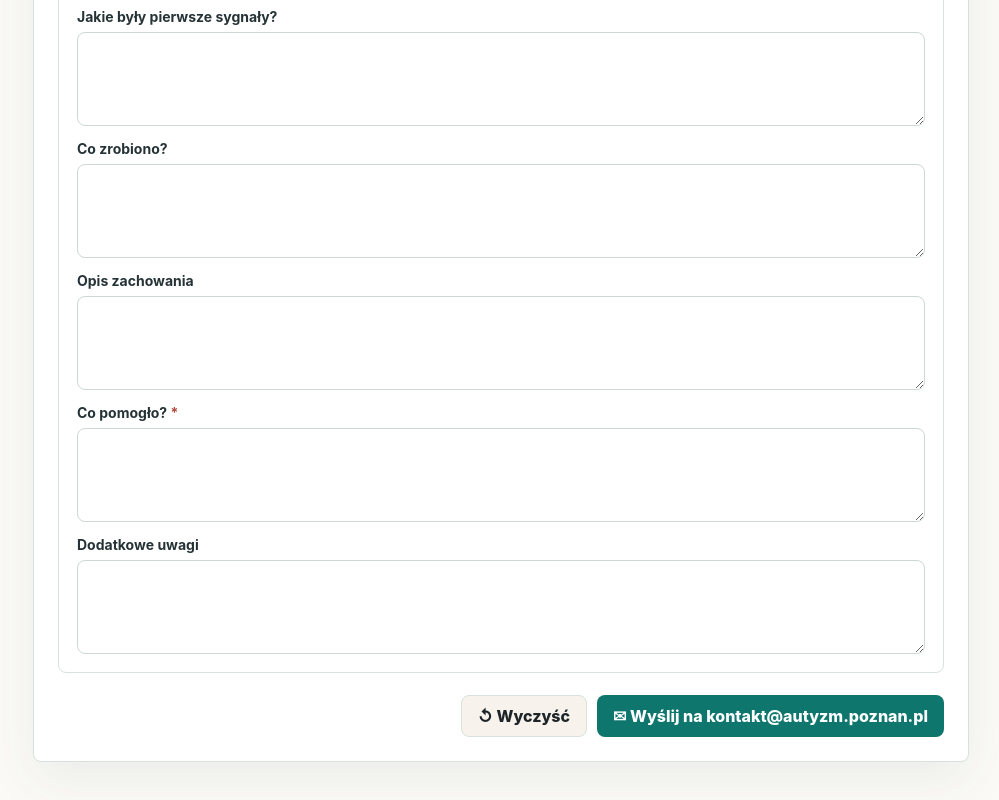
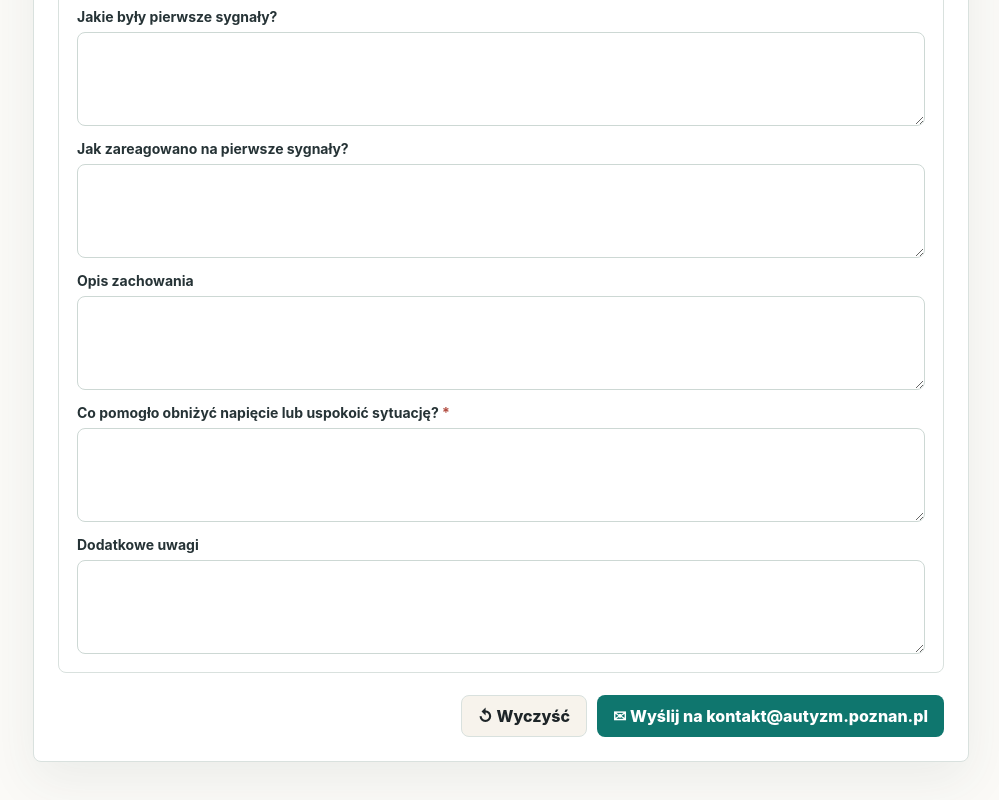
Before and after one commit to first-sunbeam/situationmap, a Vue app: page / in a window 1280 px wide. Shown: the part 1117-1917 px from the top of the page, without its empty margins (281-1280 px from the left). Built offline with nearby package versions, Linux system fonts and the light colour scheme.

Commit message:
Refine simple form labels

```diff
--- a/src/components/SimpleForm.vue
+++ b/src/components/SimpleForm.vue
@@ -39,9 +39,9 @@ defineProps({
           <label class="field full"><span class="field-label">Krótki opis sytuacji <span class="required-mark">*</span></span><textarea class="text-area" :class="{ invalid: fieldErrors['simple.factDescription'] }" v-model="form.simple.factDescription"></textarea><span v-if="fieldErrors['simple.factDescription']" class="field-error">{{ fieldErrors['simple.factDescription'] }}</span></label>
           <label class="field full"><span class="field-label">Co wydarzyło się tuż przed?</span><textarea class="text-area" v-model="form.simple.antecedents"></textarea></label>
           <label class="field full"><span class="field-label">Jakie były pierwsze sygnały?</span><textarea class="text-area" v-model="form.simple.signals"></textarea></label>
-          <label class="field full"><span class="field-label">Co zrobiono?</span><textarea class="text-area" v-model="form.simple.interventions"></textarea></label>
+          <label class="field full"><span class="field-label">Jak zareagowano na pierwsze sygnały?</span><textarea class="text-area" v-model="form.simple.interventions"></textarea></label>
           <label class="field full"><span class="field-label">Opis zachowania</span><textarea class="text-area" v-model="form.simple.behavior"></textarea></label>
-          <label class="field full"><span class="field-label">Co pomogło? <span class="required-mark">*</span></span><textarea class="text-area" :class="{ invalid: fieldErrors['simple.helped'] }" v-model="form.simple.helped"></textarea><span v-if="fieldErrors['simple.helped']" class="field-error">{{ fieldErrors['simple.helped'] }}</span></label>
+          <label class="field full"><span class="field-label">Co pomogło obniżyć napięcie lub uspokoić sytuację? <span class="required-mark">*</span></span><textarea class="text-area" :class="{ invalid: fieldErrors['simple.helped'] }" v-model="form.simple.helped"></textarea><span v-if="fieldErrors['simple.helped']" class="field-error">{{ fieldErrors['simple.helped'] }}</span></label>
           <label class="field full"><span class="field-label">Dodatkowe uwagi</span><textarea class="text-area" v-model="form.simple.notes"></textarea></label>
         </div>
       </section>
```
Also changed, not shown: src/lib/email.js.
